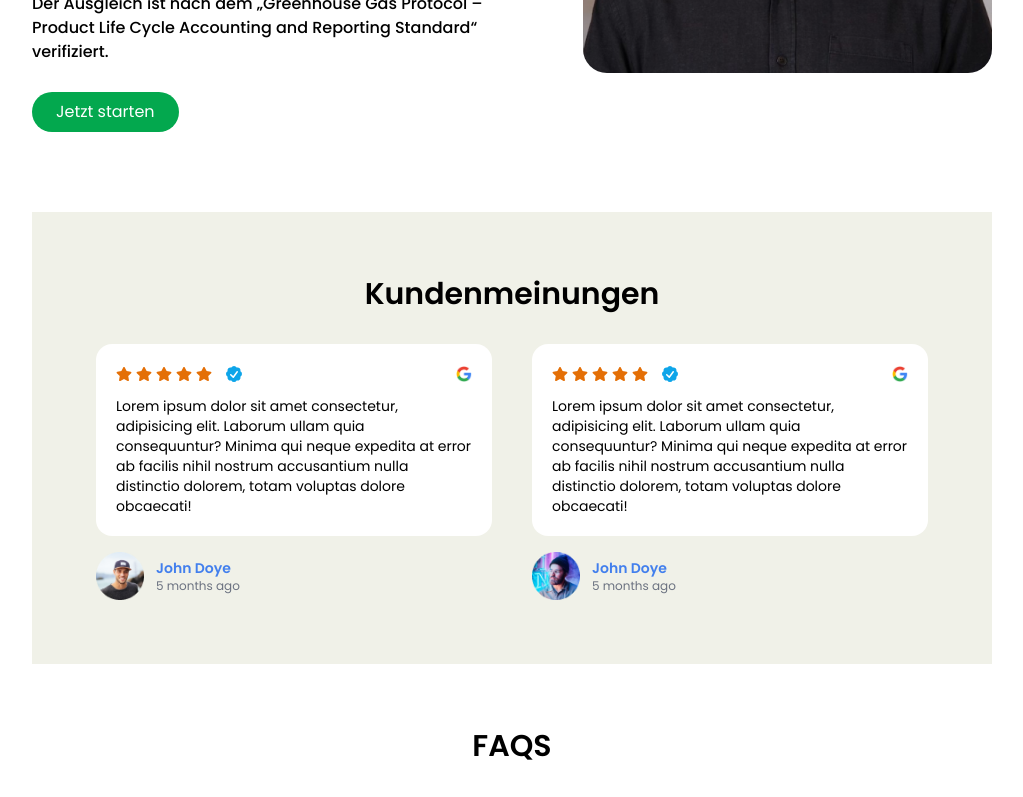
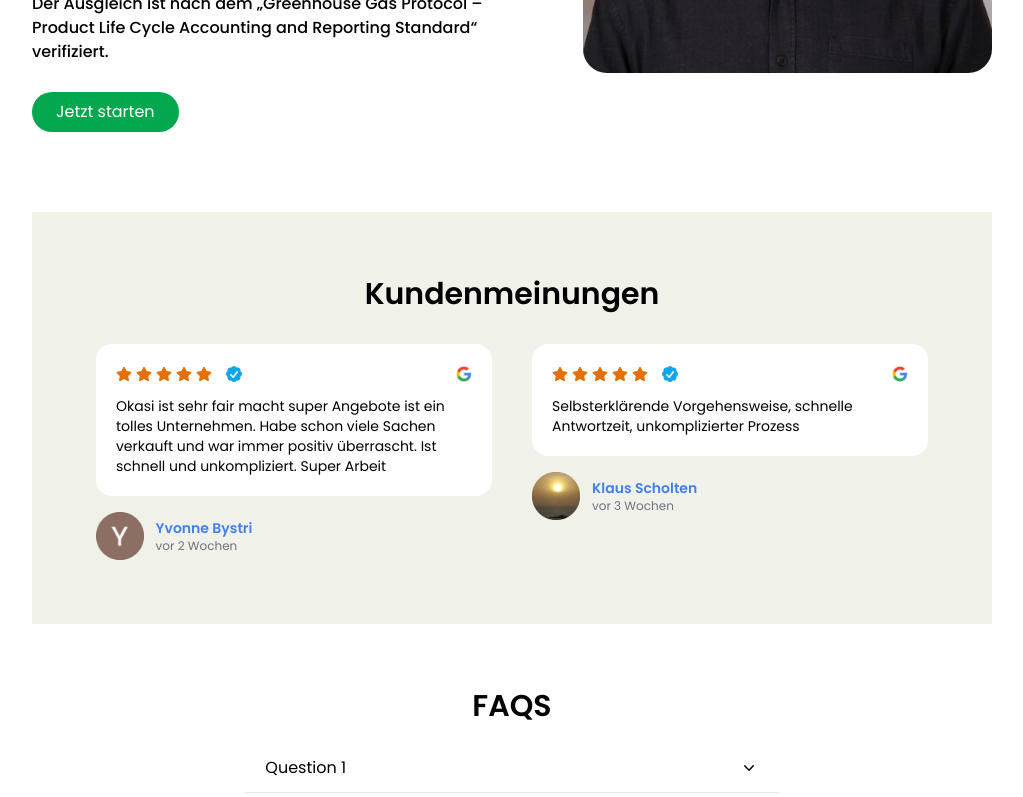
Before and after one commit to philz1337/user-page, a React (Create React App) app: page / in a window 1280 px wide. Shown: the part 3019-3816 px from the top of the page, without its empty margins (128-1151 px from the left). Built offline with nearby package versions, Linux system fonts and the light colour scheme.

Commit message:
Kundenmeinungen

```diff
--- a/src/components/Testimonial.js
+++ b/src/components/Testimonial.js
@@ -1,6 +1,6 @@
-import { CheckBadgeIcon } from "@heroicons/react/20/solid";
-import React from "react";
-import { FaStar } from "react-icons/fa";
+import { CheckBadgeIcon } from "@heroicons/react/20/solid"
+import React from "react"
+import { FaStar } from "react-icons/fa"
 
 export default function Testimonial() {
   return (
@@ -20,19 +20,18 @@ export default function Testimonial() {
                 <img src="/img/googleIcon.png" className="w-4" alt="" />
               </div>
               <p className="text-sm mt-3">
-                Lorem ipsum dolor sit amet consectetur, adipisicing elit.
-                Laborum ullam quia consequuntur? Minima qui neque expedita at
-                error ab facilis nihil nostrum accusantium nulla distinctio
-                dolorem, totam voluptas dolore obcaecati!{" "}
+                Okasi ist sehr fair macht super Angebote ist ein tolles
+                Unternehmen. Habe schon viele Sachen verkauft und war immer
+                positiv überrascht. Ist schnell und unkompliziert. Super Arbeit{" "}
               </p>
             </div>
             <div className="mt-4 flex items-center">
-              <img src="/img/Ellipse 119.png" className="h-12" alt="" />
+              <img src="/img/Yvonne.png" className="h-12" alt="" />
               <div className="ml-3">
                 <p className="font-semibold text-sm text-[#427FED]">
-                  John Doye
+                  Yvonne Bystri
                 </p>
-                <p className="text-xs text-gray-500">5 months ago</p>
+                <p className="text-xs text-gray-500">vor 2 Wochen</p>
               </div>
             </div>
           </div>
@@ -46,26 +45,24 @@ export default function Testimonial() {
                 <img src="/img/googleIcon.png" className="w-4" alt="" />
               </div>
               <p className="text-sm mt-3">
-                Lorem ipsum dolor sit amet consectetur, adipisicing elit.
-                Laborum ullam quia consequuntur? Minima qui neque expedita at
-                error ab facilis nihil nostrum accusantium nulla distinctio
-                dolorem, totam voluptas dolore obcaecati!{" "}
+                Selbsterklärende Vorgehensweise, schnelle Antwortzeit,
+                unkomplizierter Prozess{" "}
               </p>
             </div>
             <div className="mt-4 flex items-center">
-              <img src="/img/Ellipse 120.png" className="h-12" alt="" />
+              <img src="/img/Klaus.png" className="h-12" alt="" />
               <div className="ml-3">
                 <p className="font-semibold text-sm text-[#427FED]">
-                  John Doye
+                  Klaus Scholten
                 </p>
-                <p className="text-xs text-gray-500">5 months ago</p>
+                <p className="text-xs text-gray-500">vor 3 Wochen</p>
               </div>
             </div>
           </div>
         </div>
       </div>
     </div>
-  );
+  )
 }
 
 function Stars() {
@@ -77,5 +74,5 @@ function Stars() {
       <FaStar />
       <FaStar />
     </div>
-  );
+  )
 }
--- a/src/components/WhatWeBuy.js
+++ b/src/components/WhatWeBuy.js
@@ -1,8 +1,11 @@
-import React from "react";
+import React from "react"
 
 export default function WhatWeBuy() {
   return (
-    <div id="whatWeBuy" className="w-full flex items-center justify-center mt-20">
+    <div
+      id="whatWeBuy"
+      className="w-full flex items-center justify-center mt-20"
+    >
       <div className="lg:w-9/12 w-full p-10 lg:p-16 bg-secondary">
         <h1 className="text-center font-semibold text-2xl lg:text-3xl">
           Was wir ankaufen
@@ -11,7 +14,7 @@ export default function WhatWeBuy() {
           <Item
             title="Kleidung"
             img="/img/siiapb-1 1.png"
-            des="Hemden, Pullover, T-Shirts, Blusen, Jacken etc."
+            des="Hemden, Pullover, T-Shirts, Blusen, Jacken, Schuhe, Stiefel etc."
           />
           <Item
             title="Technik"
@@ -41,7 +44,7 @@ export default function WhatWeBuy() {
         </div>
       </div>
     </div>
-  );
+  )
 }
 
 function Item({ title, img, des }) {
@@ -51,5 +54,5 @@ function Item({ title, img, des }) {
       <img src={img} className="rounded-2xl my-2" alt="" />
       <p className="mt-2 text-sm font-medium">{des}</p>
     </div>
-  );
+  )
 }
```
Also changed, not shown: public/img/Klaus.png (added), public/img/Yvonne.png (added).
